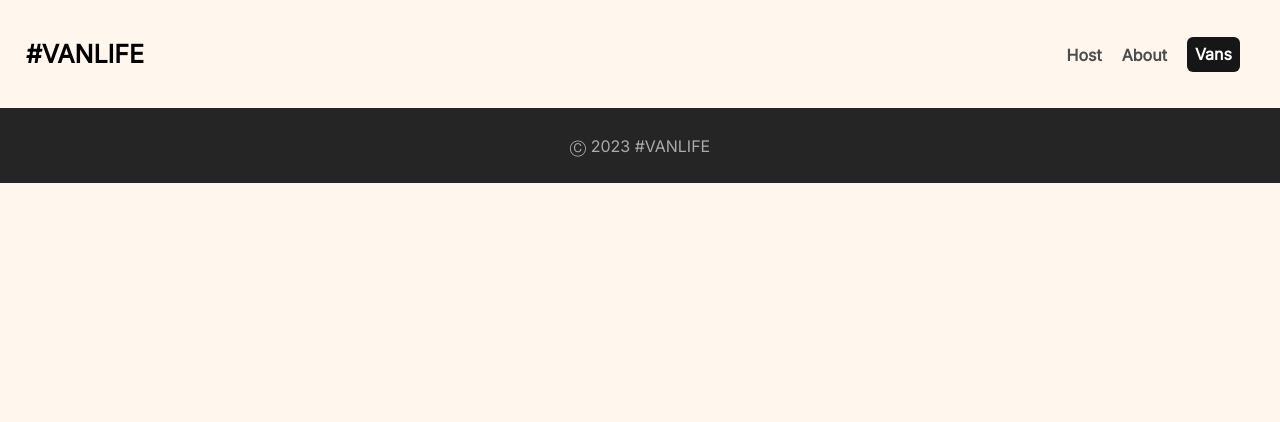
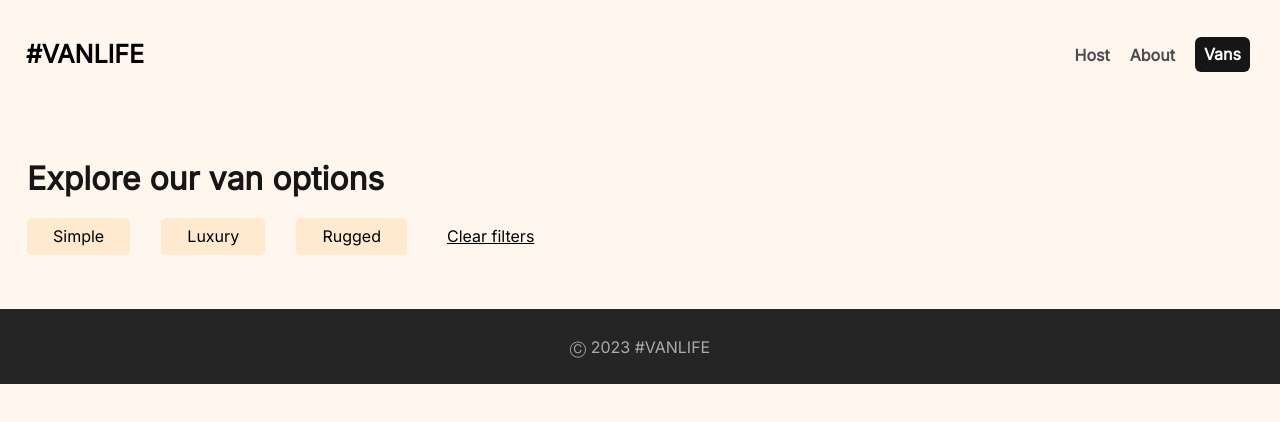
Before and after one commit to MoyosoreCodes/vanlife, a React (Vite) app: page /vans in a window 1280 px wide. Shown: the top 422 px of the page. Built offline with nearby package versions, Linux system fonts and the light colour scheme; what miragejs would draw is missing.

Commit message:
started vans page, fixed header css

```diff
--- a/src/App.tsx
+++ b/src/App.tsx
@@ -4,6 +4,7 @@ import Home from "./pages/home/Home";
 import About from "./pages/about/About";
 import MainLayout from "./layouts/main-layout/MainLayout";
 import HostLayout from "./layouts/host-layout/HostLayout";
+import Vans from "./pages/vans";
 
 function App() {
   return (
@@ -12,9 +13,9 @@ function App() {
         <Route path="/" element={<MainLayout />}>
           <Route index element={<Home />} />
           <Route path="about" element={<About />} />
-          <Route path="vans" >
-            <Route index element={""}/>
-            <Route path=":id" element={""}/>
+          <Route path="vans">
+            <Route index element={<Vans />} />
+            <Route path=":id" element={""} />
           </Route>
 
           <Route path="/host" element={<HostLayout />}>
--- a/src/components/footer/Footer.css
+++ b/src/components/footer/Footer.css
@@ -6,4 +6,5 @@ footer {
   justify-content: center;
   align-items: center;
   width: 100vw;
+  /* border: 10px solid white; */
 }
--- a/src/components/header/Header.css
+++ b/src/components/header/Header.css
@@ -21,6 +21,8 @@
   display: flex;
   justify-content: space-between;
   align-items: center;
+  gap: 1.25rem;
+  padding: 0 5px;
 }
 
 .header-container .navigation a {
@@ -28,8 +30,6 @@
   font-size: 16px;
   font-style: normal;
   font-weight: 600;
-  padding-right: 5px;
-  margin-right: 15px;
 }
 
 .header-container .navigation a {
@@ -39,7 +39,7 @@
 .header-container .navigation a.active {
   color: #fff;
   background: #161616;
-  padding: 6px 8px;
+  padding: 6px 9px;
   border-radius: 6px;
-  line-height: 22.923px;
+  line-height: 23px;
 }
--- a/src/index.css
+++ b/src/index.css
@@ -21,7 +21,6 @@ body {
   line-height: 1.5;
   -webkit-font-smoothing: antialiased;
   font-family: Inter;
-  /* min-width: 400px; */
   background: #fff7ed;
 }
 /*
--- a/src/pages/about/About.tsx
+++ b/src/pages/about/About.tsx
@@ -26,7 +26,9 @@ export default function About() {
           <div className="items">
             <h2>Your destination is waiting. Your van is ready.</h2>
             <div className="item-btn">
-              <Button text="Explore our vans" onClick={viewAllVans} />
+              <Button onClick={viewAllVans}>
+                Explore our vans
+              </Button>
             </div>
           </div>
         </div>
--- /dev/null
+++ b/src/pages/vans/index.css
@@ -0,0 +1,51 @@
+.vans-container {
+  padding: 54px 27px;
+}
+
+.vans-container .title {
+  color: #161616;
+  font-size: 32px;
+  font-style: normal;
+  font-weight: 700;
+  line-height: 34px;
+}
+
+.vans-container .filter-section {
+  margin-top: 22px;
+  display: flex;
+  align-items: center;
+}
+
+.vans-container .filter-section .filters {
+  min-width: 380px;
+  display: flex;
+  justify-content: space-between;
+  align-items: center;
+}
+.vans-container .filter-section .filters .filter-item {
+  border-radius: 5px;
+  background: #ffead0;
+  padding: 6px 26px 7px 26px;
+}
+
+.vans-container .filter-section .clear-btn {
+  cursor: pointer;
+  text-decoration: underline;
+  margin: 0 40px;
+  min-width: 90px;
+}
+
+@media (max-width: 565px) {
+  .vans-container .filter-section,
+  .vans-container .filter-section .filters {
+    display: flex;
+    flex-direction: column;
+    justify-content: space-between;
+    align-items: flex-start;
+    gap: 17px;
+  }
+
+  .vans-container .filter-section .clear-btn {
+    margin: 0 10px;
+  }
+}
--- /dev/null
+++ b/src/pages/vans/index.tsx
@@ -0,0 +1,34 @@
+import "./index.css";
+import { useState } from "react";
+const Vans = () => {
+  const [filters, addFilter] = useState([
+    { label: "Simple", value: "simple" },
+    { label: "Luxury", value: "luxury" },
+    { label: "Rugged", value: "rugged" },
+  ]);
+
+  const changeFilter = (filterIndex: number) => {
+    console.log({ filterIndex });
+  };
+
+  const displayFilters = filters.map(({ label, value }, index) => (
+    <span
+      className="filter-item"
+      key={index}
+      onClick={() => changeFilter(index)}
+    >
+      {label}
+    </span>
+  ));
+  return (
+    <main className="vans-container">
+      <p className="title">Explore our van options</p>
+      <div className="filter-section">
+        <div className="filters">{displayFilters}</div>
+        <span className="clear-btn">Clear filters</span>
+      </div>
+    </main>
+  );
+};
+
+export default Vans;
```
Also changed, not shown: src/pages/vans/vandetails/VanDetails.css (added), src/pages/vans/vandetails/VanDetails.tsx (added).
